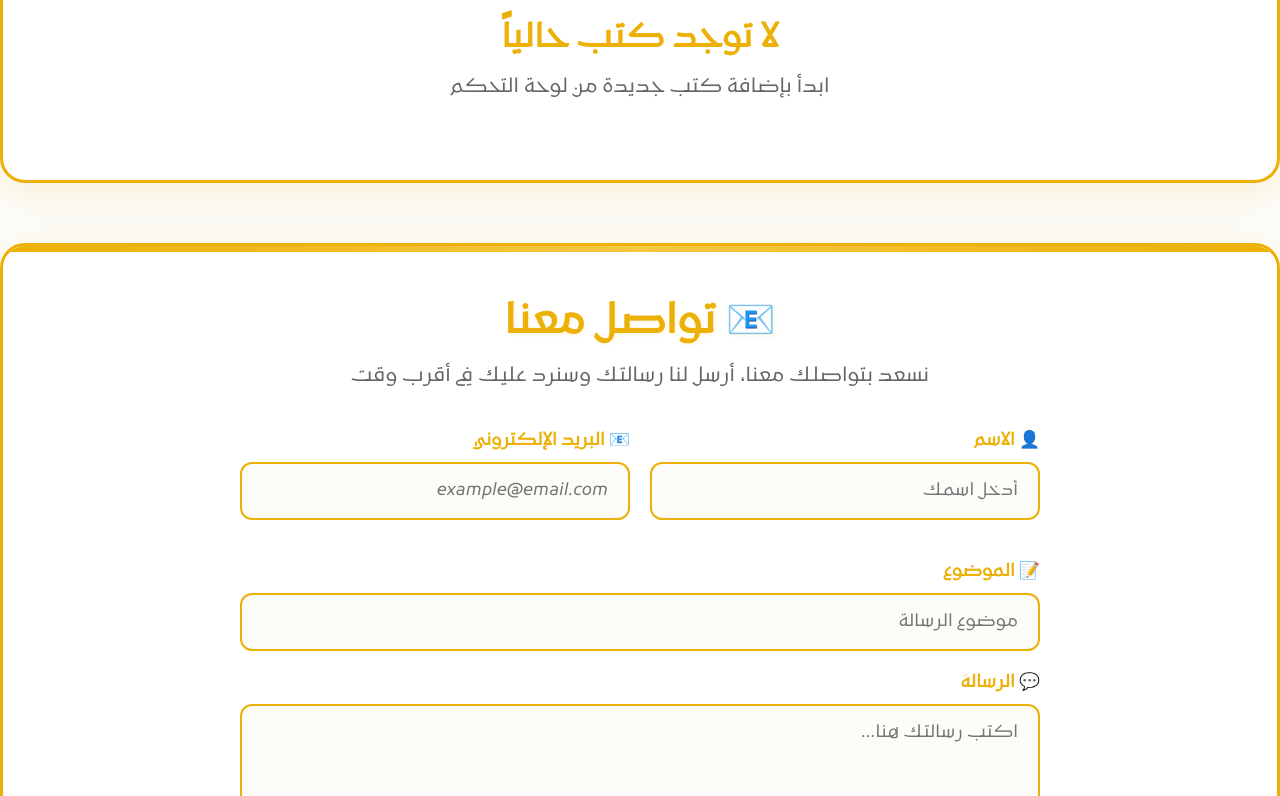
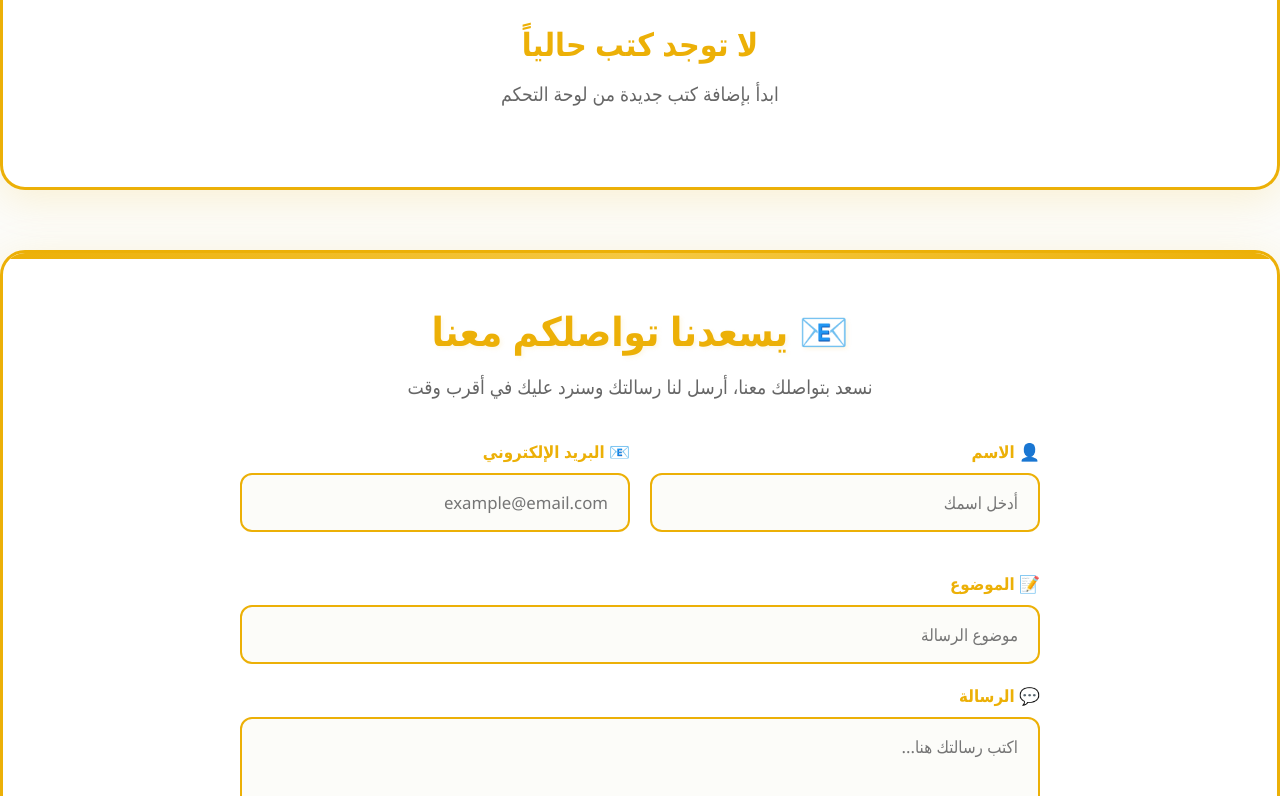
Before and after one commit to moha750/NeoAkhbariLibrary, a plain HTML site: page index.html in a window 1280 px wide. Shown: the part 692-1488 px from the top of the page. Drawn offline with Linux system fonts and the light colour scheme.

Commit message:
تحديث جديد

```diff
--- a/index.html
+++ b/index.html
@@ -21,7 +21,7 @@
 
         <!-- فورم تواصل معنا -->
         <div class="contact-section">
-            <h2 class="contact-title">📧 تواصل معنا</h2>
+            <h2 class="contact-title">📧 يسعدنا تواصلكم معنا</h2>
             <p class="contact-subtitle">نسعد بتواصلك معنا، أرسل لنا رسالتك وسنرد عليك في أقرب وقت</p>
 
             <form id="contactForm" class="contact-form">
--- a/style.css
+++ b/style.css
@@ -1,20 +1,11 @@
-/* استيراد الخط المخصص */
-@font-face {
-    font-family: 'Kufam';
-    src: url('fonts/Kufam.ttf') format('truetype');
-    font-weight: normal;
-    font-style: normal;
-}
-
 * {
     margin: 0;
     padding: 0;
     box-sizing: border-box;
-    font-family: 'Kufam', 'Segoe UI', Tahoma, Geneva, Verdana, sans-serif;
+    font-family: 'Segoe UI', Tahoma, Geneva, Verdana, sans-serif;
 }
 
 body {
-    font-family: 'Kufam', 'Segoe UI', Tahoma, Geneva, Verdana, sans-serif;
     background: #FCFCF9;
     min-height: 100vh;
 }
```
Also changed, not shown: fonts/Kufam.ttf (deleted).
